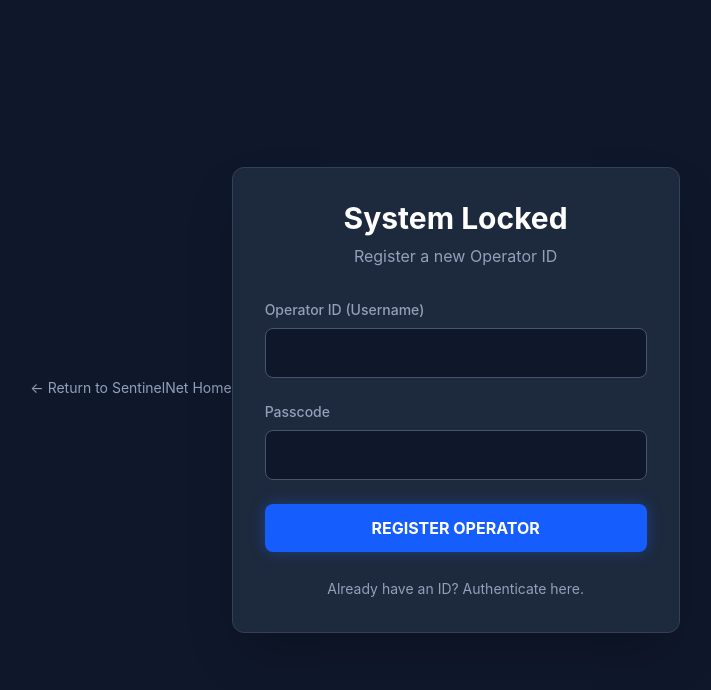
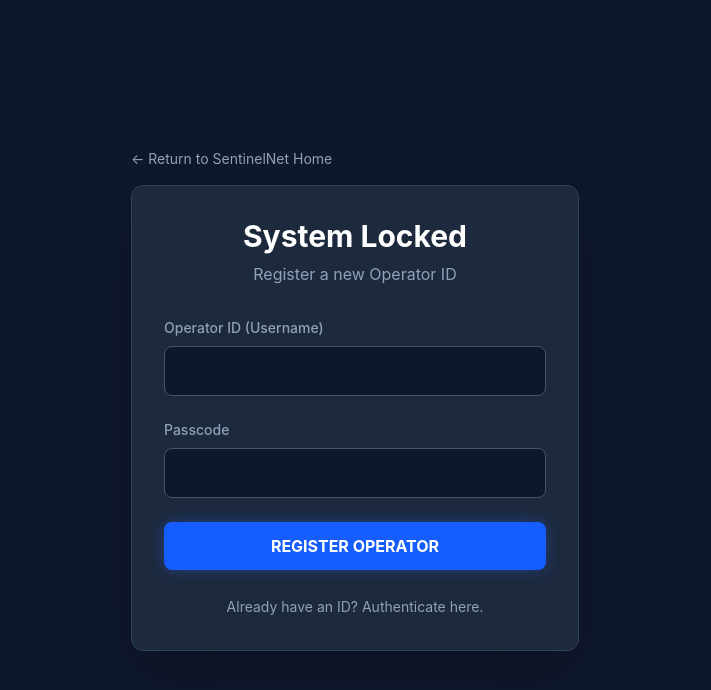
Before and after one commit to ShushantBuilds/SentinelNet-Frontend, a React (Vite) app: page / in a window 1280 px wide. Both pictures are taken after a click on the button "INITIALIZE OPERATOR". Shown: the top 690 px of the page, without its empty margins (285-996 px from the left). Built offline with nearby package versions, Linux system fonts and the light colour scheme.

Commit message:
Return button logic updated

```diff
--- a/src/App.jsx
+++ b/src/App.jsx
@@ -238,20 +238,27 @@ function App() {
     );
   }
 
-  if (!isLoggedIn) {
+  if (!isLoggedIn && !showLanding) {
     return (
       <div className="min-h-screen bg-slate-900 flex items-center justify-center p-4 font-sans text-slate-200">
+
+        {/* NEW: The Alignment Wrapper */}
+        <div className="max-w-md w-full flex flex-col">
+
           <button
             onClick={() => setShowLanding(true)}
-          className="mb-6 text-sm text-slate-400 hover:text-white transition-colors flex items-center gap-2"
+            className="mb-4 text-sm text-slate-400 hover:text-white transition-colors flex items-center gap-2 w-fit active:scale-95"
           >
             ← Return to SentinelNet Home
           </button>
-        <div className="max-w-md w-full bg-slate-800 p-8 rounded-xl border border-slate-700 shadow-2xl">
+
+          {/* Notice max-w-md was removed from here, as the parent wrapper now handles the width */}
+          <div className="w-full bg-slate-800 p-8 rounded-xl border border-slate-700 shadow-2xl">
             <div className="text-center mb-8">
               <h1 className="text-3xl font-bold text-white">System Locked</h1>
               <p className="text-slate-400 mt-2">{isSignUp ? 'Register a new Operator ID' : 'Enter credentials to access the Engine'}</p>
             </div>
+
             <form onSubmit={handleAuth} className="space-y-6">
               <div>
                 <label className="block text-sm font-medium text-slate-400 mb-2">Operator ID (Username)</label>
@@ -300,6 +307,8 @@ function App() {
                 {isSignUp ? "Already have an ID? Authenticate here." : "Need an account? Register new Operator."}
               </button>
             </div>
+          </div>
+
         </div>
       </div>
     );
```
Lines whose indentation alone changed are shown as unchanged.
